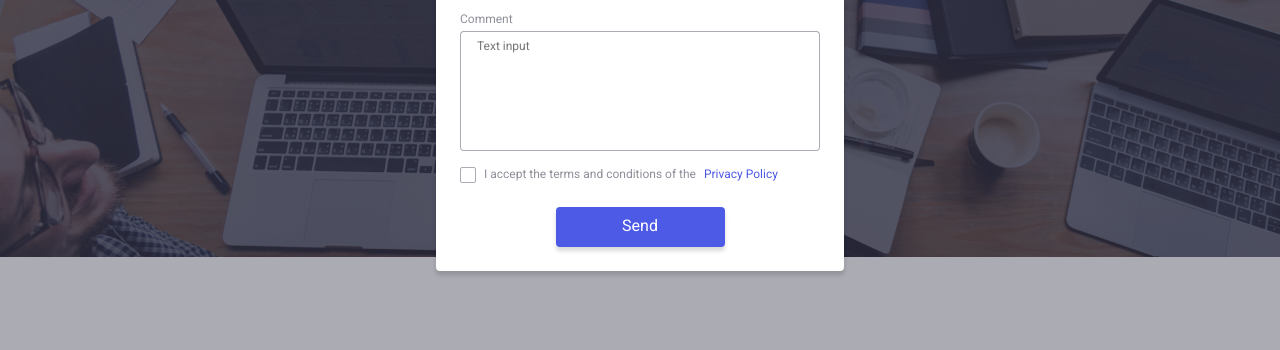
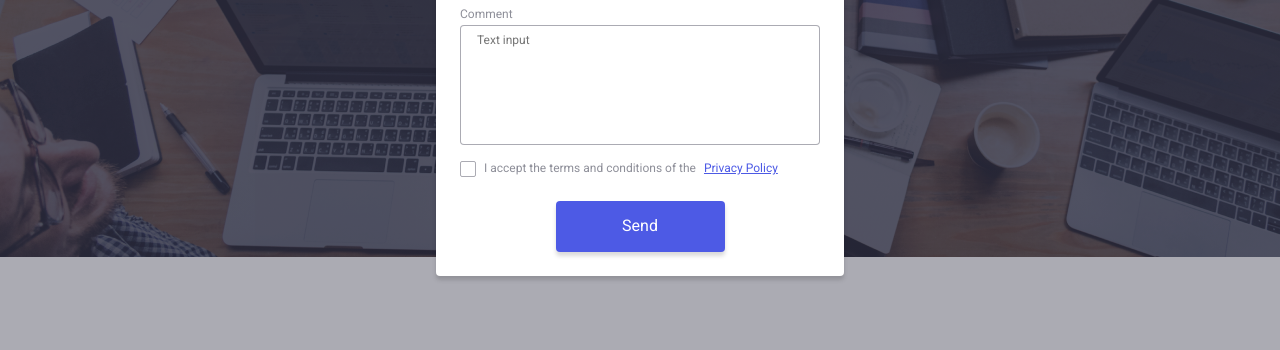
Before and after one commit to aynjel/goit-markup-hw-06, a plain HTML site: page index.html in a window 1280 px wide. Both pictures are taken after a click on the button "Order Service". Shown: the part 416-766 px from the top of the page. Drawn offline with Linux system fonts and the light colour scheme.

Commit message:
remove height in submit button and add underline

```diff
--- a/css/styles.css
+++ b/css/styles.css
@@ -922,6 +922,7 @@ main {
 }
 
 .form-group-agree label a{
+    text-decoration: underline;
     color: var(--iris);
     transition: color var(--transition-duration) var(--animation-timing-function);
 }
@@ -939,7 +940,6 @@ main {
 }
 
 .submit-btn button[type="submit"]{
-    height: 40px;
     border-radius: 4px;
     padding: 16px 32px;
     min-width: 169px;
```
